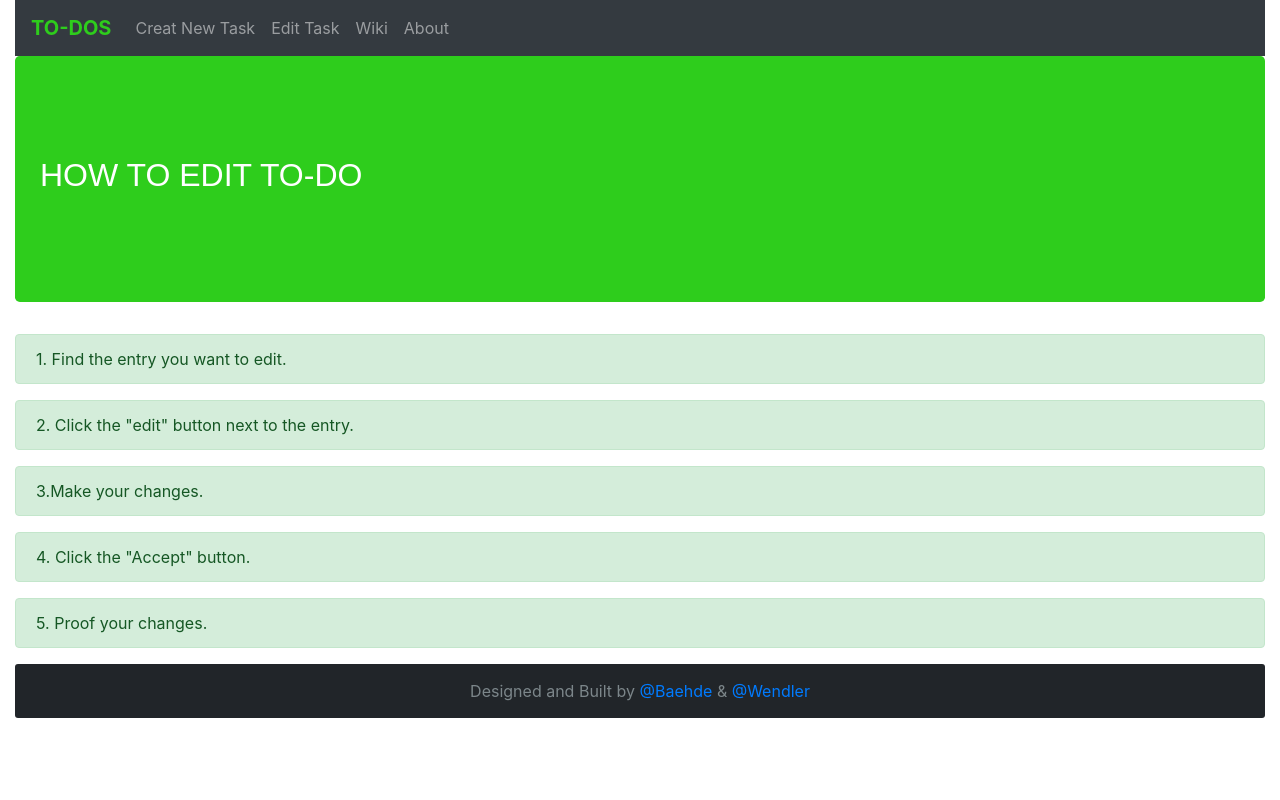
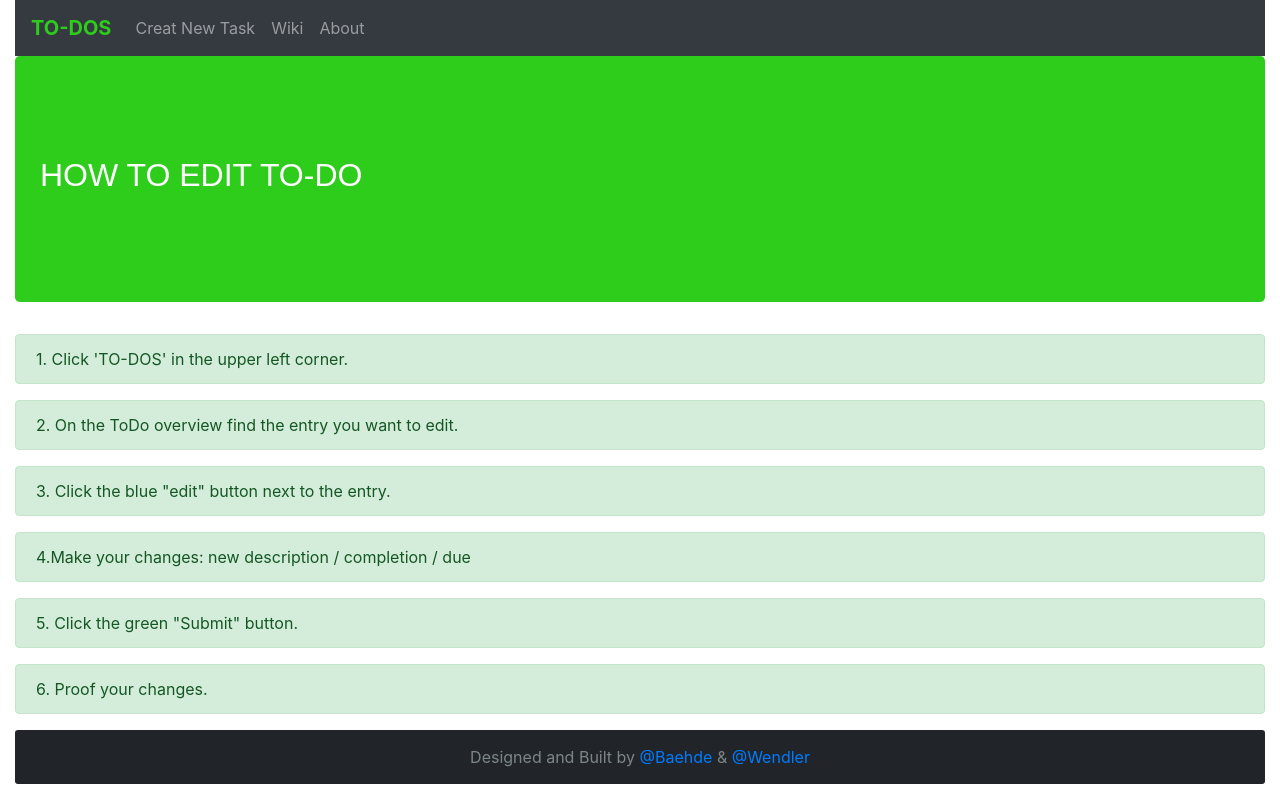
Before and after one commit to Pazifistin/SS18-PJSN2, a Django app: template todoBoard/templates/todoBoard/howToEditTodo.html in a window 1280 px wide. Run offline with Django 3.2, Linux system fonts and the light colour scheme; the template is opened without the code that fills it, so the values that code supplies are empty; some libraries are stand-ins or nearby versions.

Commit message:
Update howToEditTodo.htlm
own.css and internal linking is now working proper, instructions slightly changed...

```diff
--- a/todoBoard/templates/todoBoard/howToEditTodo.html
+++ b/todoBoard/templates/todoBoard/howToEditTodo.html
@@ -11,19 +11,19 @@
         <!-- Bootstrap CSS -->
         <link rel="stylesheet" href="https://stackpath.bootstrapcdn.com/bootstrap/4.1.0/css/bootstrap.min.css" integrity="sha384-9gVQ4dYFwwWSjIDZnLEWnxCjeSWFphJiwGPXr1jddIhOegiu1FwO5qRGvFXOdJZ4" crossorigin="anonymous">
         <!-- Own CSS and JS-->
-        <link rel="stylesheet" href="assets/css/own.css"/>
+        {% load staticfiles %}
+        <link rel="stylesheet" href="{% static 'css/own.css' %}"/>
     </head>
     <body>
         <div class="container-fluid">
             <!-- Navbar -->
             <nav class="navbar navbar-expand-lg navbar-dark bg-dark">
-                <a class="navbar-brand" href="index.html">TO-DOS</a>
+                <a class="navbar-brand" href="{% url 'todoBoard:index' %}">TO-DOS</a>
                 <div class="collapse navbar-collapse" id="navbarNavAltMarkup">
                     <div class="navbar-nav">
-                        <a class="nav-item nav-link" href="createTodo.html">Creat New Task</a>
-                        <a class="nav-item nav-link" href="editTodo.html">Edit Task</a>
-                        <a class="nav-item nav-link" href="howToEditTodo.html">Wiki</a>
-                        <a class="nav-item nav-link" href="about.html">About</a>
+                            <a class="nav-item nav-link" href="{% url 'todoBoard:new' %}">Creat New Task</a>
+                            <a class="nav-item nav-link" href="{% url 'todoBoard:howToEdit' %}">Wiki</a>
+                            <a class="nav-item nav-link" href="{% url 'todoBoard:aboutus' %}">About</a>
                     </div>
                 </div>
             </nav>
@@ -36,19 +36,22 @@
 
             <!-- add role="" to explicit change one of the following div-->
             <div class="alert alert-success">
-               1. Find the entry you want to edit.
+               1. Click 'TO-DOS' in the upper left corner.
             </div>
             <div class="alert alert-success">
-                2. Click the "edit" button next to the entry.
+               2. On the ToDo overview find the entry you want to edit.
             </div>
             <div class="alert alert-success">
-                3.Make your changes.
+               3. Click the blue "edit" button next to the entry.
+            </div>
+            <div class="alert alert-success">
+               4.Make your changes: new description / completion / due
             </div>
             <div class="alert alert-success" >
-                4. Click the "Accept" button.
+               5. Click the green "Submit" button.
             </div>
             <div class="alert alert-success">
-                5. Proof your changes.
+               6. Proof your changes.
             </div>
 
             <footer class="container-fluid text-center">
```
